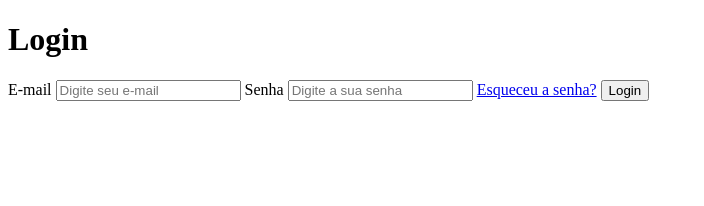
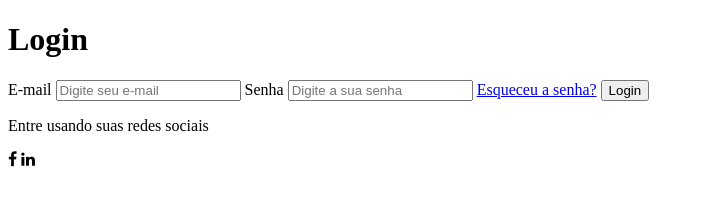
Before and after one commit to vanderleik/tela-login-html-css, a plain HTML site: page index.html in a window 1280 px wide. Shown: the whole page, without its empty margins (0-704 px from the left). Drawn offline with Linux system fonts and the light colour scheme.

Commit message:
Criando DIV para redes sociais

```diff
--- a/index.html
+++ b/index.html
@@ -4,8 +4,9 @@
     <meta charset="UTF-8">
     <meta name="viewport" content="width=device-width, initial-scale=1.0">
     <title>Login</title>
-    <link rel="stylesheet" href="https://cdn.jsdelivr.net/npm/@fortawesome/fontawesome-free@6.2.1/css/fontawesome.min.css">
+    <link rel="stylesheet" href="https://stackpath.bootstrapcdn.com/font-awesome/4.7.0/css/font-awesome.min.css">
     <link rel="stylesheet" href="css/style.css">
+
 </head>
 <body>
     <div id="login-container">
@@ -18,6 +19,13 @@
             <a href="#" id="forgot-pass">Esqueceu a senha?</a>
             <input type="submit" value="Login">
         </form>
+        <div id="social-container">
+            <p>Entre usando suas redes sociais</p>
+            <i class="fa fa-facebook-f"></i>
+            <i class="fa fa-linkedin"></i>
+        </div>
+
+
     </div>
 </body>
 </html>
```
